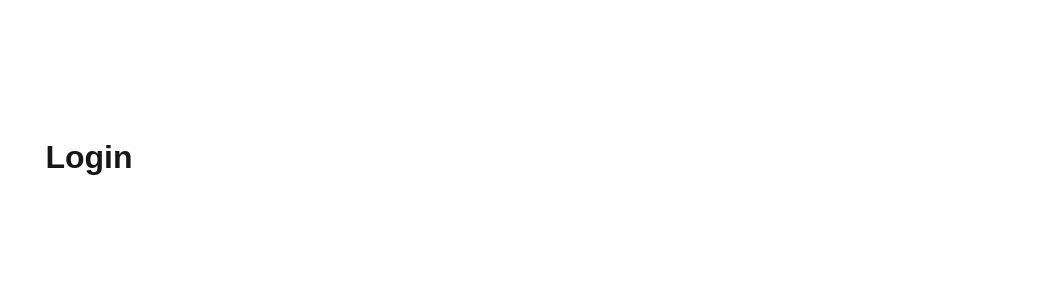
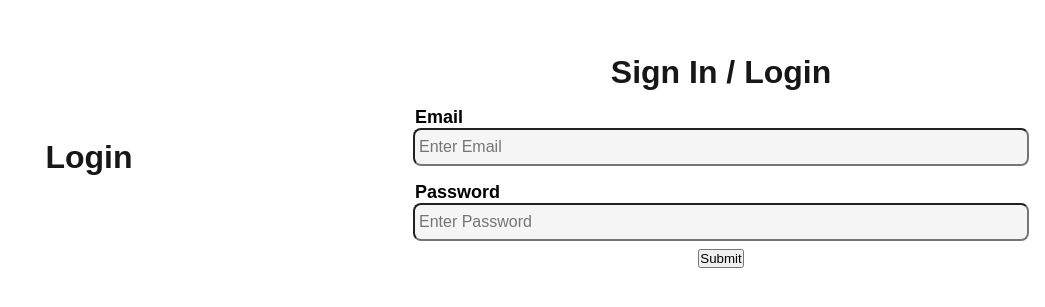
Before and after one commit to mohdamir021/next-pages, a Next.js app: page /login in a window 1280 px wide. Shown: the part 243-550 px from the top of the page, without its empty margins (235-1280 px from the left). Built offline with nearby package versions, Linux system fonts and the light colour scheme.

Commit message:
feat: enhance login page layout with responsive LoginForm display

```diff
--- a/src/pages/login.tsx
+++ b/src/pages/login.tsx
@@ -1,3 +1,4 @@
+import LoginForm from "@/components/login/LoginForm";
 import { useBreakpoint } from "@/hooks/useBreakpoint";
 import React, { CSSProperties } from "react";
 
@@ -21,15 +22,24 @@ const rightBoxStyle: CSS = {
   textAlign: "center",
 };
 
-const leftBoxStyle: CSS = {
-  width: "50%",
+const contentBoxStyle: CSS = {
   height: "100%",
   padding: "8px",
   background: "white",
   justifyContent: "center",
   alignItems: "center",
   borderRadius: "8px",
+}
+
+const leftBoxStyle: CSS = {
+  ...contentBoxStyle,
+  width: "50%",
 };
+
+const fullBoxStyle: CSS = {
+  ...contentBoxStyle,
+  width: "100%",
+}
 
 const login = () => {
   const { isMobile, isTablet, isDesktop } = useBreakpoint();
@@ -37,14 +47,18 @@ const login = () => {
   return (
     <div style={bgStyle}>
       {isMobile ? (
-        <></>
+        <div style={fullBoxStyle}>
+          <LoginForm />
+        </div>
       ) : (
         <>
           {/* Left Box */}
           <div style={rightBoxStyle}>
             <h1>Login</h1>
           </div>
-          <div style={leftBoxStyle}></div>
+          <div style={leftBoxStyle}>
+            <LoginForm />
+          </div>
         </>
       )}
     </div>
```
